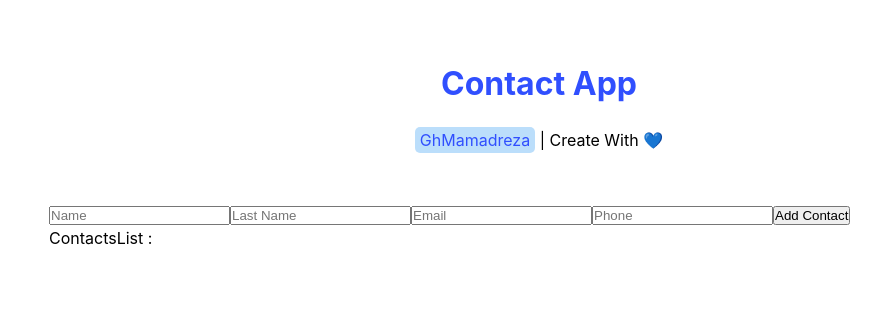
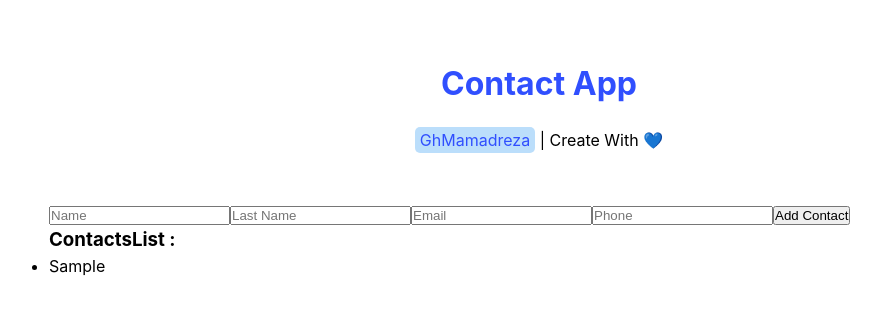
Before and after one commit to GhMamadreza84/Contact-App-React, a React (Vite) app: page / in a window 1280 px wide. Both pictures are taken after typing "Sample", "Sample", "name@example.com", "5" into the empty fields and a click on the button "Add Contact". Shown: the top 312 px of the page, without its empty margins (101-982 px from the left). Built offline with nearby package versions, Linux system fonts and the light colour scheme.

Commit message:
you can see contact after add now

```diff
--- a/src/components/Contact.jsx
+++ b/src/components/Contact.jsx
@@ -1,5 +1,5 @@
 import { useState } from "react";
-
+import {v4} from "uuid";
 import ContactsList from "./ContactsList";
 import inputs from "../constant/inputs";
 
@@ -29,7 +29,8 @@ const Contact = () => {
       return;
     }
     setAlert("");
-    setContacts((contacts) => [...contacts, contact]);
+    const newContact = { ...contact, id: v4() };
+    setContacts((contacts) => [...contacts, newContact]);
     setContact({
       name: "",
       lastName: "",
--- a/src/components/ContactsList.jsx
+++ b/src/components/ContactsList.jsx
@@ -1,10 +1,14 @@
-
-const ContactsList = () => {
+const ContactsList = ({ contact }) => {
     return (
-        <div>
-            ContactsList :
-        </div>
-    );
-}
+    <div>
+      <h3>ContactsList :</h3>
+      <ul>
+        {contact.map((contacts) => (
+          <li key={contacts.id}>{contacts.name}</li>
+        ))}
+      </ul>
+    </div>
+  );
+};
 
 export default ContactsList;
```
